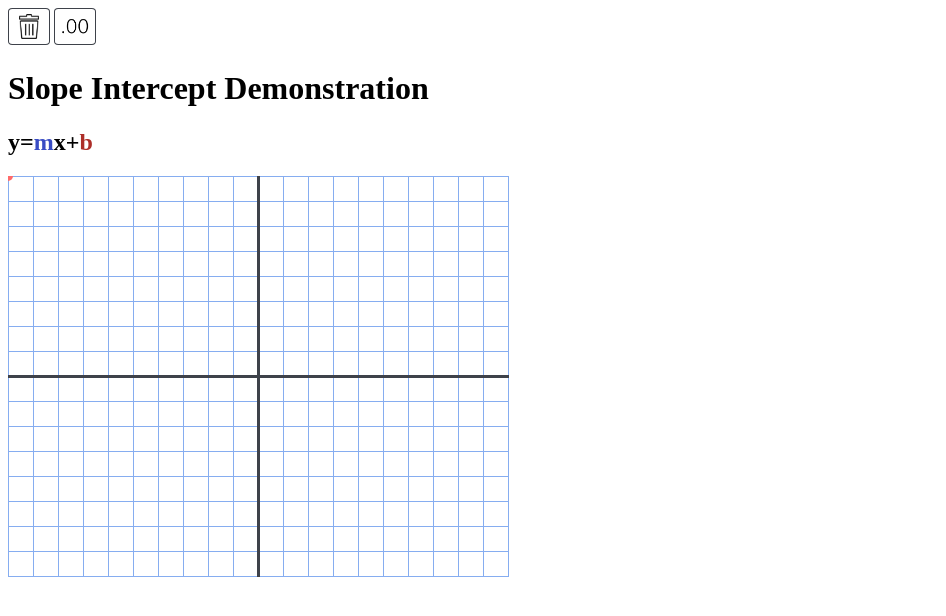
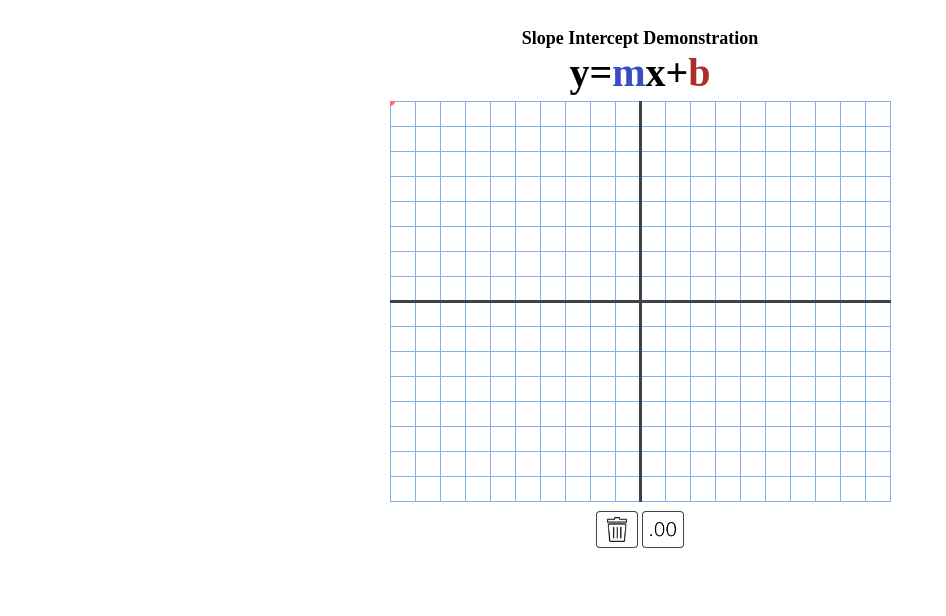
Before and after one commit to ndirig/slope-demo, a plain HTML site: page index.html in a window 1280 px wide. Shown: the whole page, without its empty margins (0-946 px from the left). Drawn offline with Linux system fonts and the light colour scheme.

Commit message:
Center elements on page

```diff
--- a/css/styles.css
+++ b/css/styles.css
@@ -109,3 +109,28 @@ input[type=checkbox]:checked + label {
   background-color: rgba(190, 237, 183, .9);
   border: 2px solid rgba(190, 237, 183, .9);
 }
+
+h1 {
+  margin: 0 auto;
+  text-align: center;
+  font-size: 18px;
+  padding-top: 20px;
+}
+
+header {
+  margin: 0 auto;
+  text-align: center;
+}
+
+h2 {
+  margin: 0 auto;
+  text-align: center;
+  font-size: 40px;
+}
+
+/* Top level div - coordinate plane */
+body > div {
+  margin: 0 auto;
+  text-align: center;
+  padding: 5px;
+}
--- a/index.html
+++ b/index.html
@@ -9,13 +9,8 @@
 
 <body>
 
-  <header>
-    <input type="image" class="img" src="img/clear.png" alt="Clear" id="clear"/>
-    <input type="checkbox" id="intSnap"/>
-    <label class="img" for="intSnap"/>
-  </header>
+  <h1>Slope Intercept Demonstration</h1>
 
-  <h1>Slope Intercept Demonstration<h1>
   <h2 id='eq'>y=<span id='slope'>m</span>x+<span id='yint'>b</span></h2>
 
   <div>
@@ -32,6 +27,12 @@
       <span id="riseRun2" class="riseRun rrLabel label"></span>
   </div>
 
+  <header>
+    <input type="image" class="img" src="img/clear.png" alt="Clear" id="clear"/>
+    <input type="checkbox" id="intSnap"/>
+    <label class="img" for="intSnap"/>
+  </header>
+
   <!-- Script must be after Canvas element -->
   <script src="js/script.js"></script>
 </body>
```
